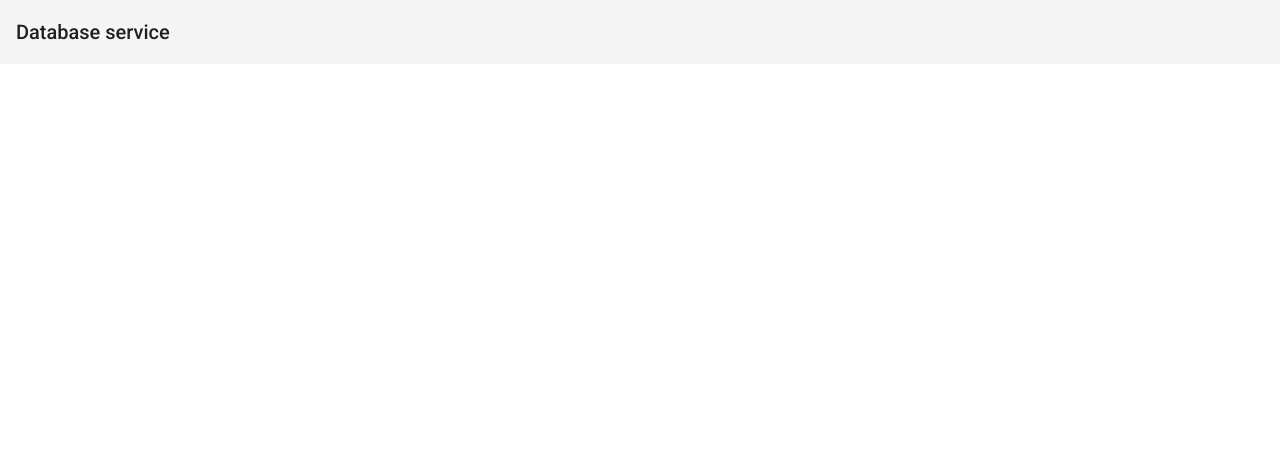
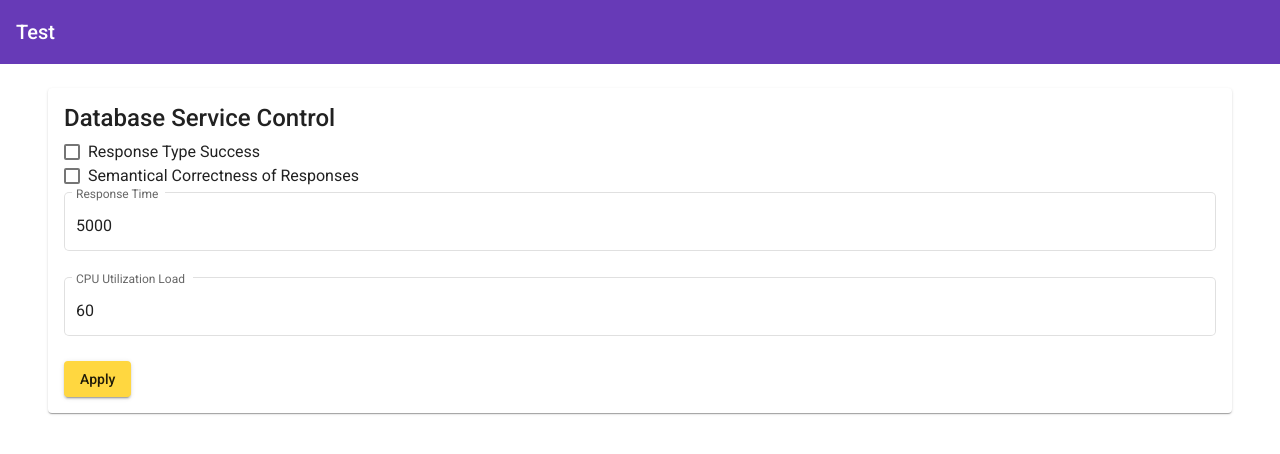
Before and after one commit to OMNI-SLO-Monitoring/database-service, an Angular app in the folder database-serviceui/: page / in a window 1280 px wide. Shown: the top 454 px of the page. Built offline with nearby package versions, Linux system fonts and the light colour scheme.

Commit message:
Added sending config to backend SLADIM-32

```diff
--- a/database-serviceui/src/app/app.component.html
+++ b/database-serviceui/src/app/app.component.html
@@ -1,3 +1,34 @@
-<mat-toolbar>
-  <span> Database service</span>
-</mat-toolbar>
+<style>
+  mat-card {
+    width: 90%;
+    display: block;
+    margin: auto;
+    margin-top: 24px;
+  }
+
+  mat-form-field {
+    display: block;
+    width: 100%;
+    margin: auto;
+  }
+</style>
+
+<mat-toolbar color="primary">Test</mat-toolbar>
+
+<mat-card>
+  <mat-card-title>Database Service Control</mat-card-title>
+  <mat-checkbox [(ngModel)]="responseSuccessChecked">Response Type Success</mat-checkbox>
+  <br>
+  <mat-checkbox [(ngModel)]="correctResponseChecked">Semantical Correctness of Responses</mat-checkbox>
+  <mat-form-field appearance="outline">
+    <mat-label>Response Time</mat-label>
+    <input matInput [(ngModel)]="responseTime">
+  </mat-form-field>
+  <mat-form-field appearance="outline">
+    <mat-label>CPU Utilization Load</mat-label>
+    <input matInput [(ngModel)]="cpuUtilizationLoad">
+  </mat-form-field>
+  <button type="button" mat-raised-button color="accent" (click)="saveConfig()">
+    Apply
+  </button>
+</mat-card>
--- a/database-serviceui/src/app/app.component.ts
+++ b/database-serviceui/src/app/app.component.ts
@@ -1,4 +1,5 @@
 import { Component } from '@angular/core';
+import { HttpClient, HttpHeaders } from '@angular/common/http';
 
 @Component({
   selector: 'app-root',
@@ -6,5 +7,29 @@ import { Component } from '@angular/core';
   styleUrls: ['./app.component.css']
 })
 export class AppComponent {
-  title = 'database-serviceui';
+
+  constructor(private http: HttpClient) {}
+
+  backendUrl = 'http://localhost:3000';
+  // two way binding to ui inputs
+  responseSuccessChecked = false;
+  correctResponseChecked = false;
+  responseTime = 5000;
+  cpuUtilizationLoad = 60;
+
+  createMessage(): JSON {
+    const message = '{"responseSuccessChecked" : "'
+      + this.responseSuccessChecked + '", "correctResponseChecked" : "'
+      + this.correctResponseChecked + '", "responseTime" : "'
+      + this.responseTime + '", "cpuUtilizationLoad" : "'
+      + this.cpuUtilizationLoad + '" }';
+    return JSON.parse(message);
+  }
+
+  saveConfig() {
+    this.http.post(this.backendUrl, this.createMessage()).subscribe(
+      res => console.log(`Report sent to monitor at ${this.backendUrl}`),
+      err => console.log(`Monitor at ${this.backendUrl} not available`),
+    );
+  }
 }
```
Also changed, not shown: database-serviceui/src/app/app.module.ts (+16 -3 lines).
